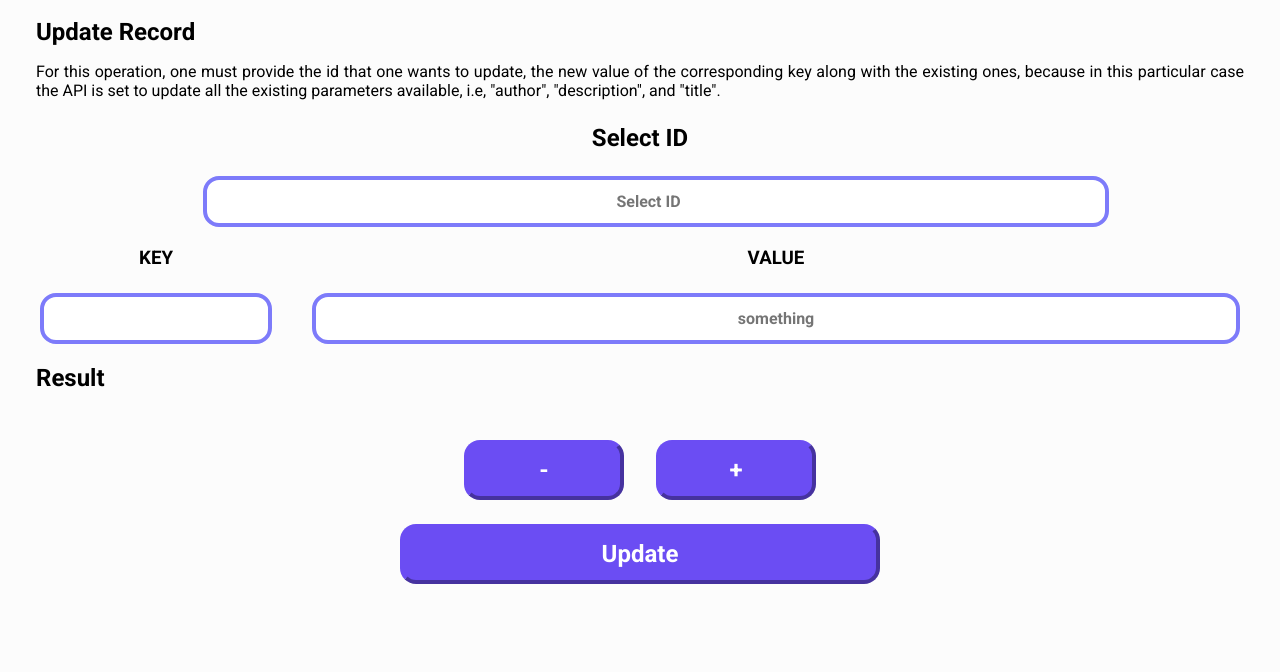
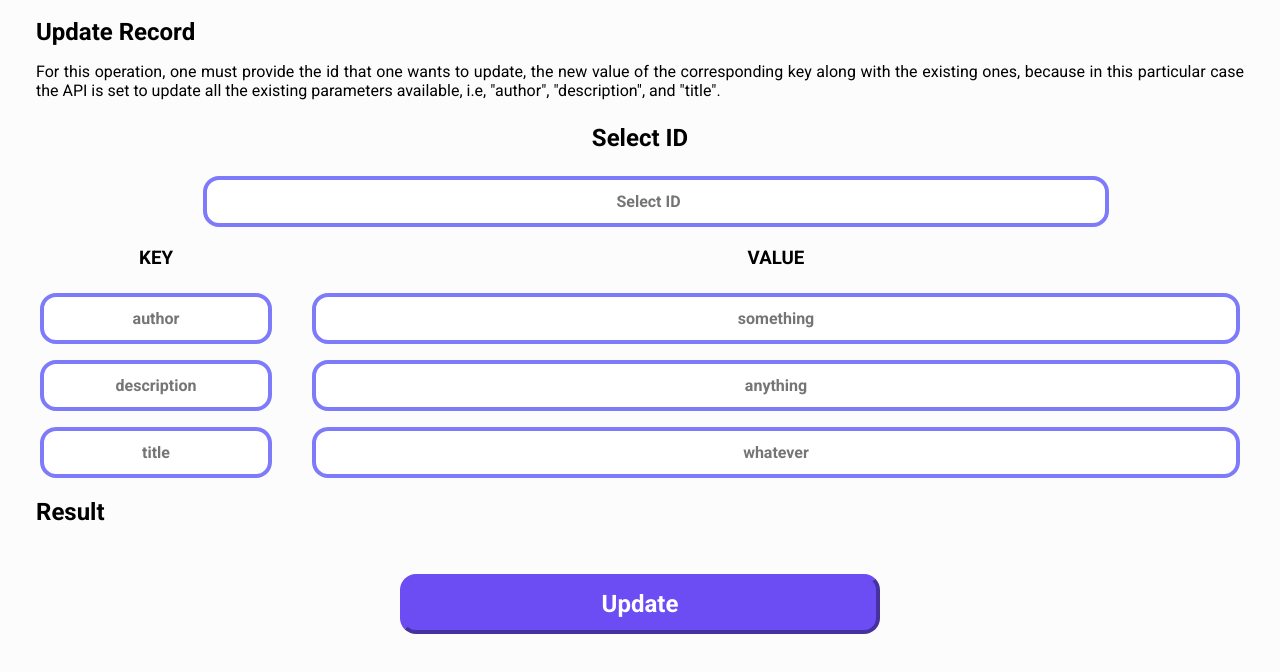
Before and after one commit to JAVegaG/s3-cloudfront-website, a plain HTML site: page website/update/update.html in a window 1280 px wide. Shown: the part 80-752 px from the top of the page. Drawn offline with Linux system fonts and the light colour scheme.

Commit message:
Modify update page

```diff
--- a/website/update/app.js
+++ b/website/update/app.js
@@ -54,6 +54,17 @@ async function updateRecord() {
         return
     }
 
+    const valueArray = [valueDiv.children.item(1).value, valueDiv.children.item(2).value, valueDiv.children.item(3).value]
+    const keyArray = [keyDiv.children.item(1).value, keyDiv.children.item(2).value, keyDiv.children.item(3).value]
+
+    if (keyArray.every(item => item.length === 0)) {
+        resultBody.innerHTML = 'All keys must be filled'
+    }
+
+    if (valueArray.every(item => item.length === 0)) {
+        resultBody.innerHTML = 'All values must be filled'
+    }
+
     for (let i = 1; i < keyDiv.childElementCount; i++) {
 
         const newValue = valueDiv.children.item(i);
--- a/website/update/styles.css
+++ b/website/update/styles.css
@@ -134,12 +134,6 @@ input[type=text] {
     font-weight: bold;
 }
 
-#buttons_div {
-    display: flex;
-    gap: 2rem;
-    justify-content: center;
-}
-
 .control_button {
     width: 10rem;
     font-size: 1.5rem;
--- a/website/update/update.html
+++ b/website/update/update.html
@@ -70,20 +70,20 @@
         <div id="form_div">
             <div id="key_div">
                 <h3>KEY</h3>
-                <input type="text" id="keys">
+                <input type="text" id="keys" placeholder="author">
+                <input type="text" id="keys" placeholder="description">
+                <input type="text" id="keys" placeholder="title">
             </div>
             <div id="value_div">
                 <h3>VALUE</h3>
                 <input type="text" id="values" min=1 placeholder="something">
+                <input type="text" id="values" min=1 placeholder="anything">
+                <input type="text" id="values" min=1 placeholder="whatever">
             </div>
         </div>
         <div id="result_div">
             <h2>Result</h2>
             <p id="result"></p>
-        </div>
-        <div id="buttons_div">
-            <button class="control_button" id="remove_field">-</button>
-            <button class="control_button" id="add_field">+</button>
         </div>
         <div id="submit_div">
             <button class="control_button" id="update_record">Update</button>
```
